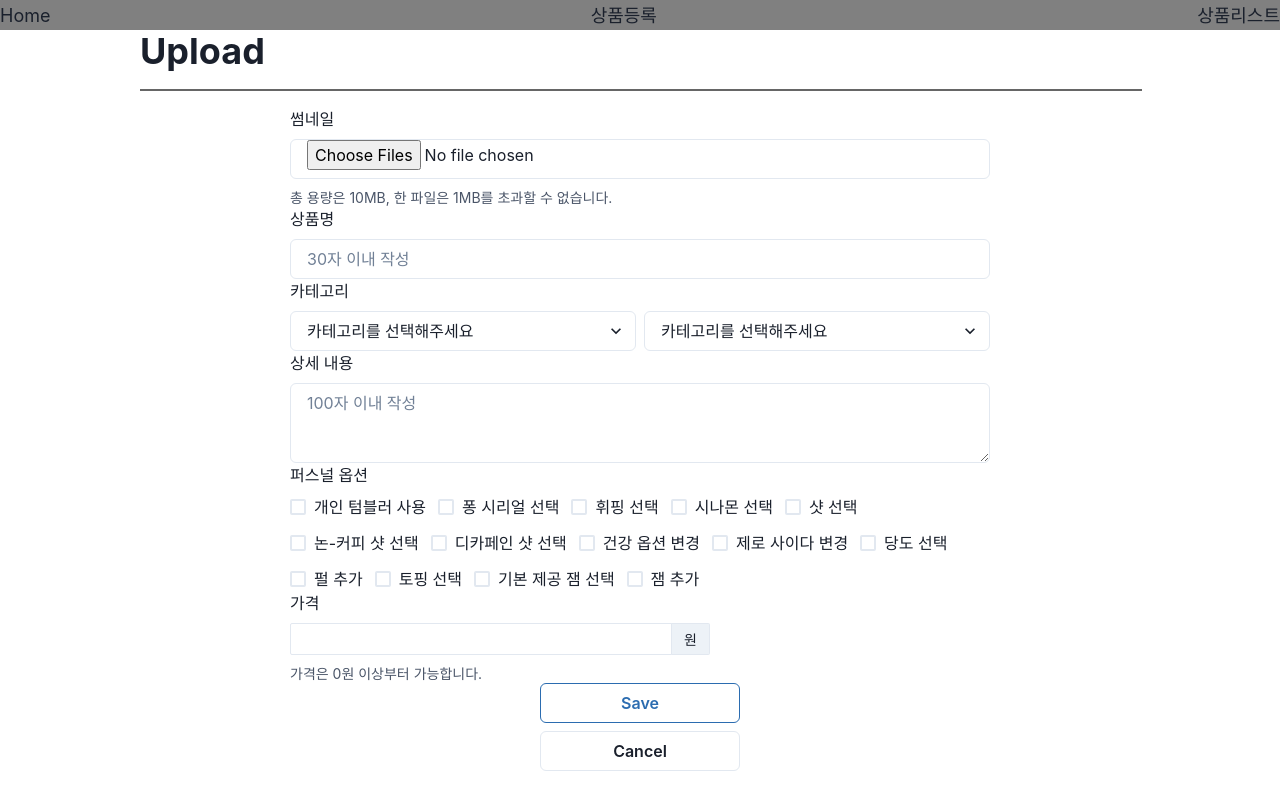
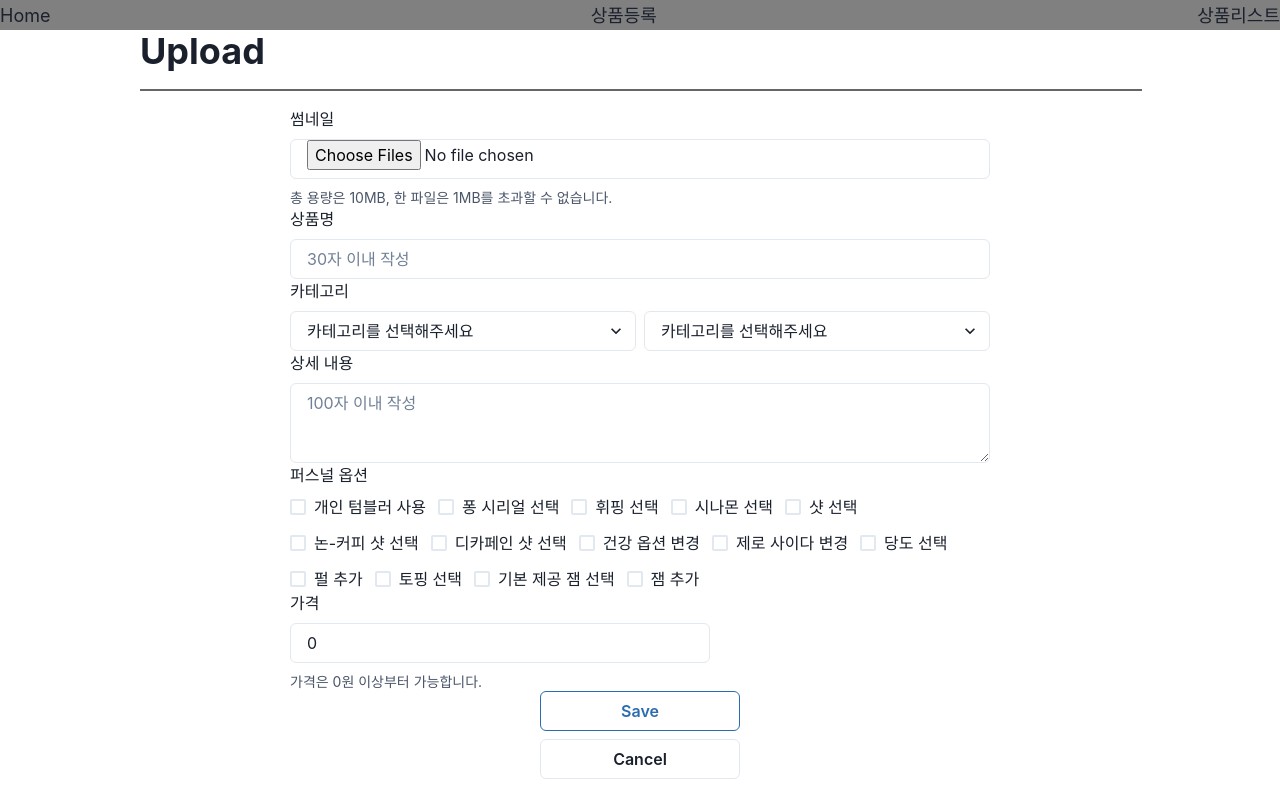
Before and after one commit to huitopia/mega-around, a React (Vite) app in the folder frontend/: page /product in a window 1280 px wide. Built offline with nearby package versions, Linux system fonts and the light colour scheme.

Commit message:
react : NumberInput으로 변경

```diff
--- a/frontend/src/product/ProductUpload.jsx
+++ b/frontend/src/product/ProductUpload.jsx
@@ -10,8 +10,8 @@ import {
   Heading,
   Img,
   Input,
-  InputGroup,
-  InputRightAddon,
+  NumberInput,
+  NumberInputField,
   Textarea,
   useToast,
   VStack,
@@ -166,10 +166,9 @@ export function ProductUpload() {
         <Box maxWidth="60%">
           <FormControl>
             <FormLabel>가격</FormLabel>
-            <InputGroup size="sm">
-              <Input type="number" onChange={handlePriceChange} />
-              <InputRightAddon>원</InputRightAddon>
-            </InputGroup>
+            <NumberInput defaultValue={0} min={0} max={100000}>
+              <NumberInputField onChange={handlePriceChange} />
+            </NumberInput>
             <FormHelperText>가격은 0원 이상부터 가능합니다.</FormHelperText>
           </FormControl>
         </Box>
```
